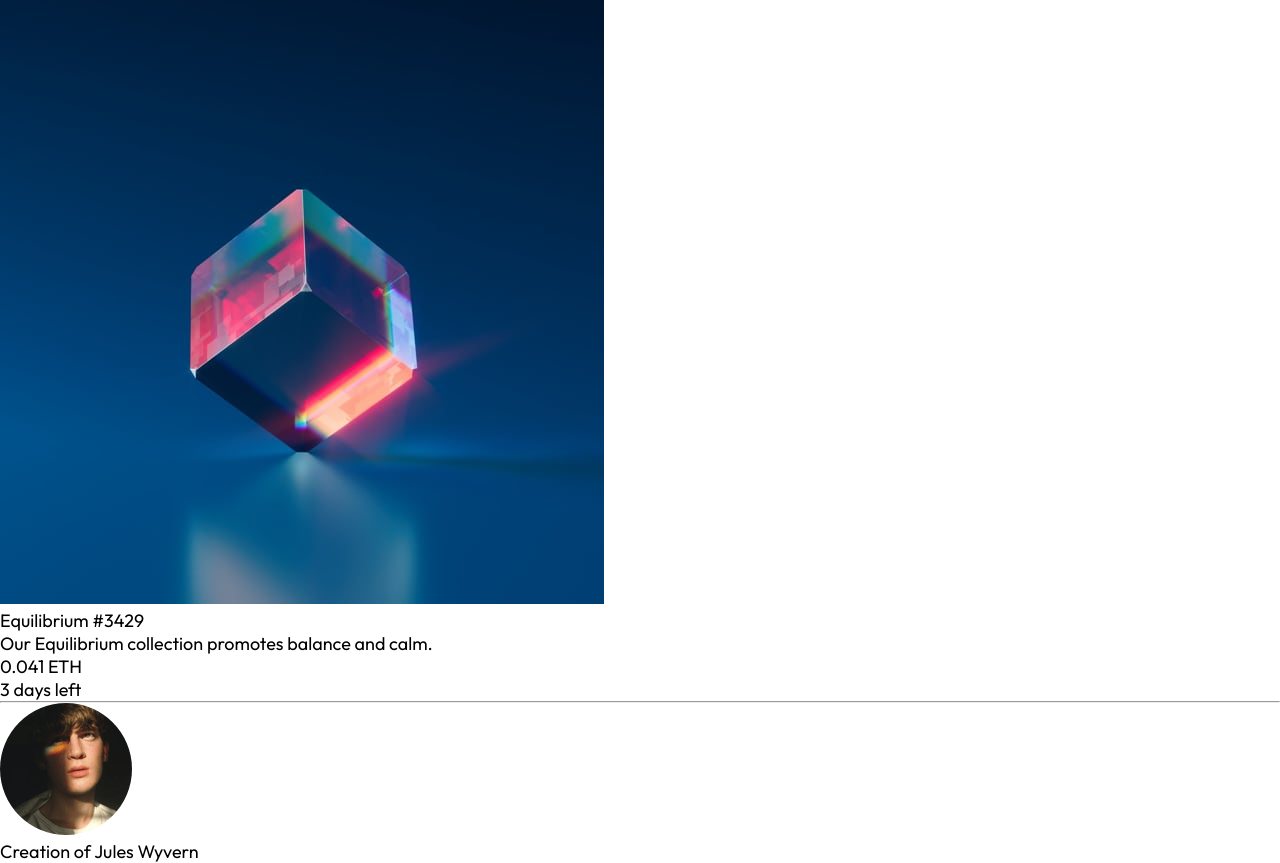
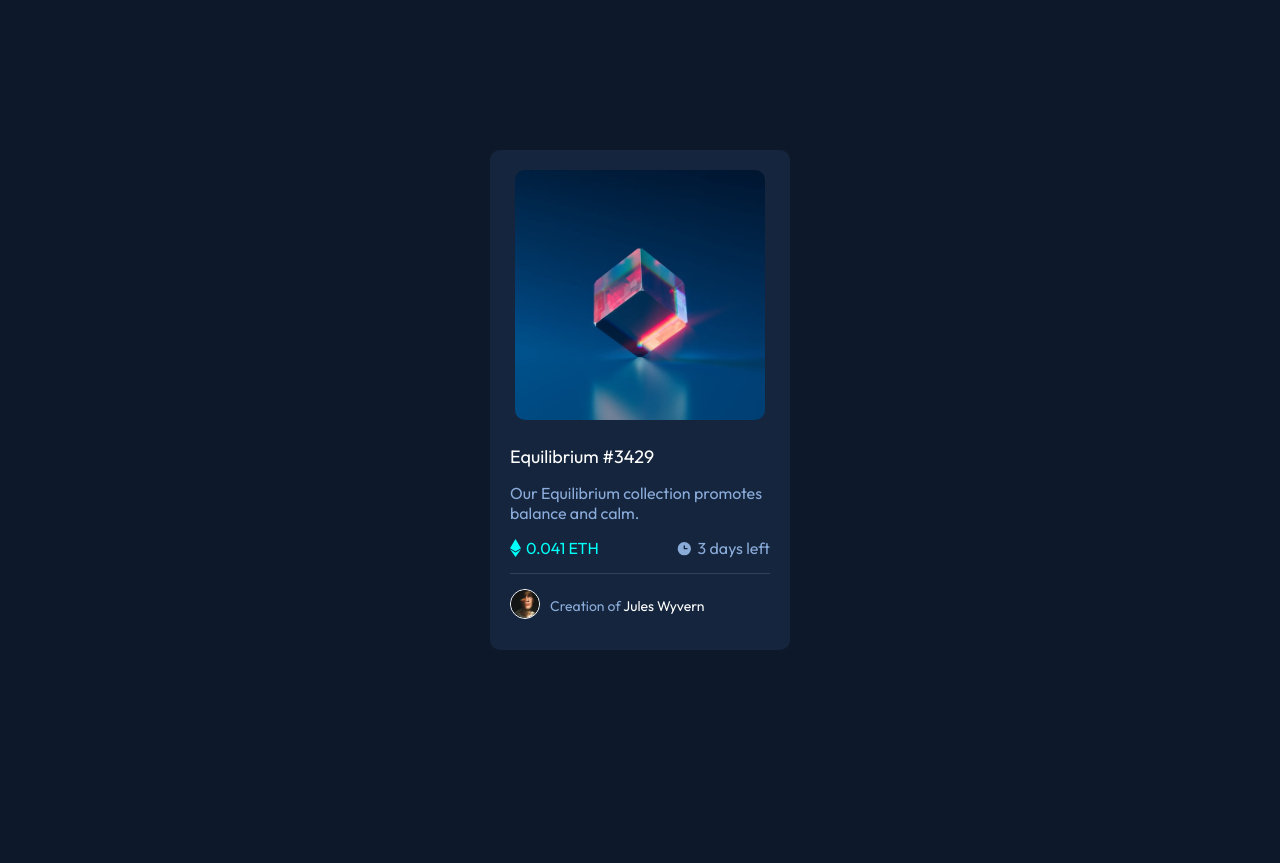
Before and after one commit to arkharman12/nft-preview-card, a plain HTML site: page index.html in a window 1280 px wide. After the commit the page ends 800 px from the top, so only its background shows below. Drawn offline with Linux system fonts and the light colour scheme.

Commit message:
Finished layout

```diff
--- a/index.html
+++ b/index.html
@@ -10,16 +10,18 @@
 <body>
   <main class="container">
     <div class="content-wrapper">
-      <img src="images/image-equilibrium.jpg" alt="NFT image">
+      <img class="nft-image" src="images/image-equilibrium.jpg" alt="NFT image" draggable="false">
       <p class="title">Equilibrium #3429</p>
       <p class="sub-title">  Our Equilibrium collection promotes balance and calm.</p>
 
       <div class="values">
         <div class="price">
+          <svg width="11" height="18" xmlns="http://www.w3.org/2000/svg"><path d="M11 10.216 5.5 18 0 10.216l5.5 3.263 5.5-3.262ZM5.5 0l5.496 9.169L5.5 12.43 0 9.17 5.5 0Z" fill="#00FFF8"/></svg>
           <p>0.041 ETH</p>
         </div>
 
         <div class="time">
+          <svg width="17" height="17" xmlns="http://www.w3.org/2000/svg"><path d="M8.305 2.007a6.667 6.667 0 1 0 0 13.334 6.667 6.667 0 0 0 0-13.334Zm2.667 7.334H8.305a.667.667 0 0 1-.667-.667V6.007a.667.667 0 0 1 1.334 0v2h2a.667.667 0 0 1 0 1.334Z" fill="#8BACD9"/></svg>
           <p>3 days left</p>
         </div>
       </div>
@@ -29,11 +31,11 @@
 
       <div class="profile">
         <div class="avatar">
-          <img src="images/image-avatar.png" alt="Avatar">
+          <img src="images/image-avatar.png" alt="Avatar" draggable="false">
         </div>
 
         <div class="name">
-          <p>Creation of Jules Wyvern</p>
+          <p>Creation of <span>Jules Wyvern</span></p>
         </div>
       </div>
       <!-- .profile ends -->
--- a/scss/style.scss
+++ b/scss/style.scss
@@ -17,6 +17,105 @@ $white: hsl(0, 0%, 100%);
 }
 
 body {
+    display: flex;
+    justify-content: center;
+    align-items: center;
+    height: 100vh;
     font-size: 18px;
     font-family: 'Outfit', sans-serif;
+    background-color: $very-dark-blue-main-BG;
 }
+
+.container {
+    background-color: $very-dark-blue-card-BG;
+    width: 300px;
+    height: 500px;
+    border-radius: 10px;
+
+    .content-wrapper {
+        text-align: center;
+
+        img.nft-image {
+            width: 250px;
+            height: 250px;
+            margin: 20px 0px 20px 0;
+            border-radius: 10px;
+        }
+
+        .title {
+            text-align: left;
+            color: $white;
+            margin-left: 20px;
+        }
+
+        .sub-title {
+            text-align: left;
+            color: $soft-blue;
+            margin: 15px 0 15px 20px;
+            font-size: 16px;
+        }
+
+        .values {
+            display: flex;
+            justify-content: space-between;
+            color: $cyan;
+            margin: 0 20px 0 20px;
+            font-size: 16px;
+
+            .price {
+                display: flex;
+                align-items: center;
+                justify-content: center;
+
+                p {
+                    margin-left: 5px;
+                }
+            }
+
+            .time {
+                display: flex;
+                align-items: center;
+                justify-content: center;
+
+                p {
+                    margin-left: 5px;
+                    color: $soft-blue;
+                }
+            }
+        }
+
+        hr {
+            margin: 15px 20px 0 20px;
+            height: 1px;
+            background-color: $very-dark-blue-line;
+            border: none;
+        }
+
+        .profile {
+            display: flex;
+            align-items: center;
+            margin: 15px 0 0 20px;
+            font-size: 14px;
+
+            .avatar {
+                img {
+                    height: 30px;
+                    width: 30px;
+                    border: 1px solid $white;
+                    border-radius: 50%;
+                }
+            }
+
+            .name {
+                color: $soft-blue;
+                margin-left: 10px;
+
+                p {
+                    span {
+                        color: $white;
+                    }
+                }
+            }
+        }
+    }
+}
```
Also changed, not shown: css/style.css.
